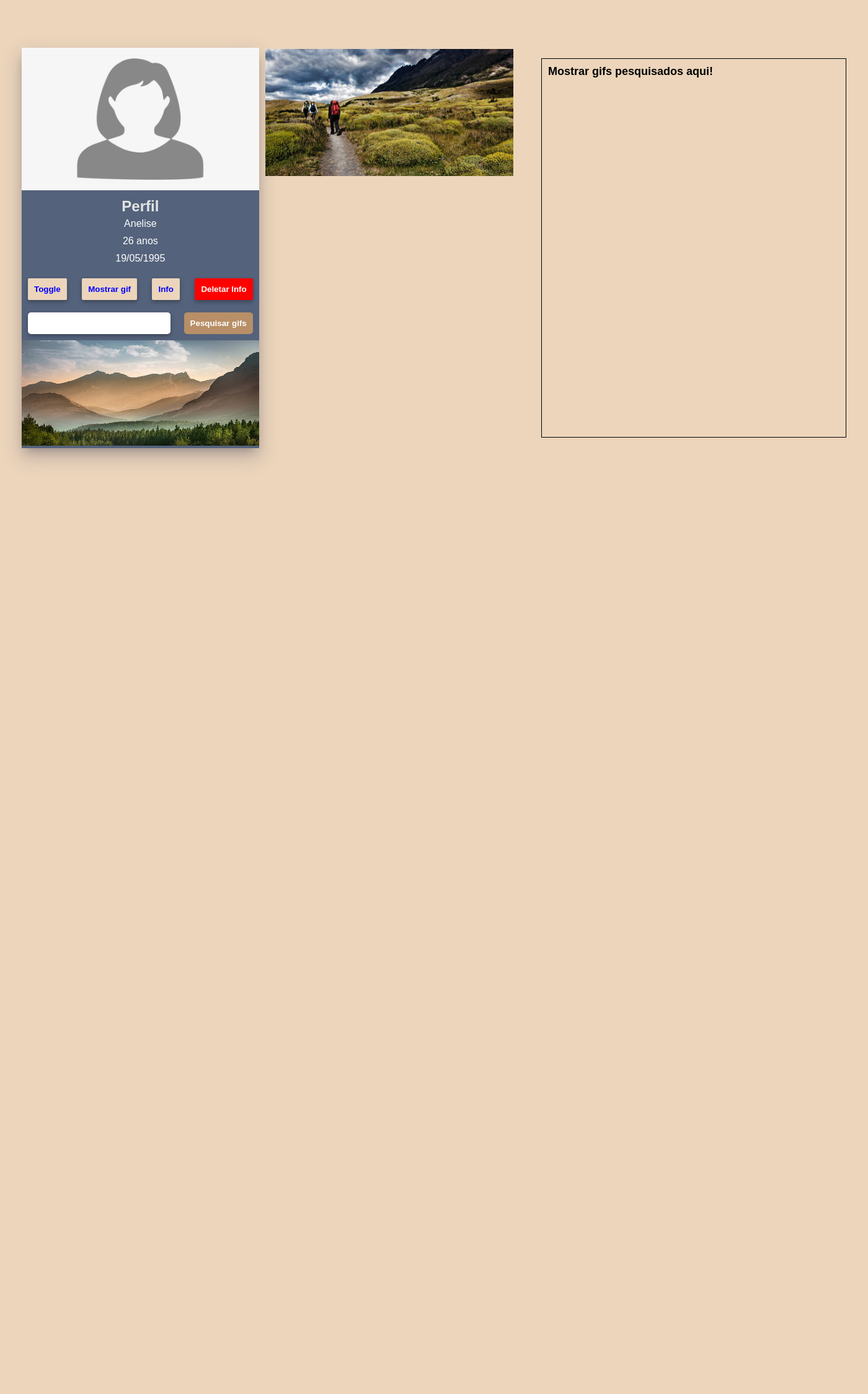
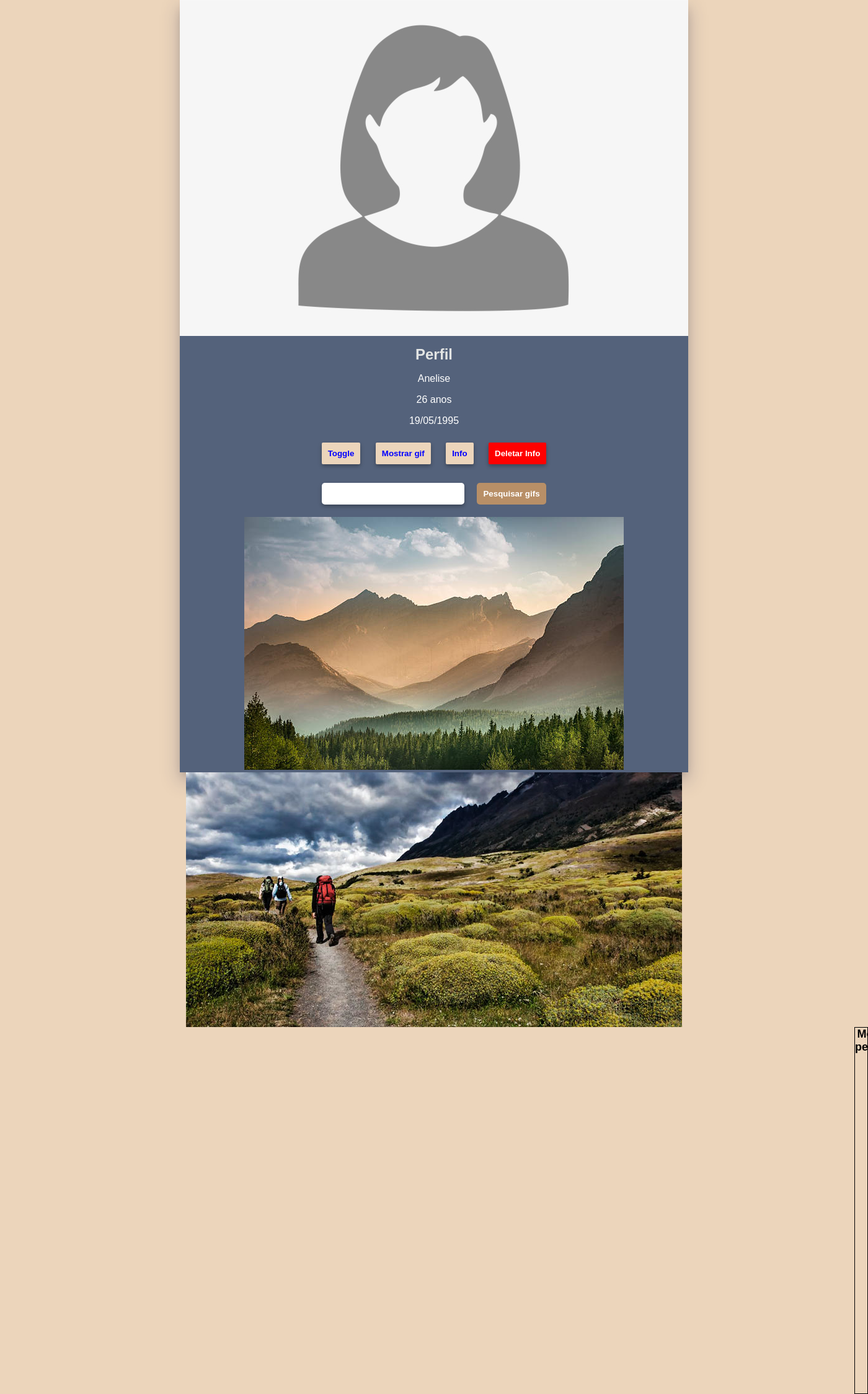
Before and after one commit to anepaz/js-project, a PHP site: page / in a window 1400 px wide; the page is wider, and only the part inside the window is pictured. Shown: that part at 62% size. Before the commit the page ends 747 px from the top of that part, so only its background shows below. Run offline with PHP 8.4, Linux system fonts and the light colour scheme.

Commit message:
add css code to work with mobile first approach

```diff
--- a/index.html
+++ b/index.html
@@ -40,7 +40,7 @@
 
     </div>
 
-    <div class="image-grid">
+    <div id="image-grid">
       <div class="wrapper">
         <img src="img/photo-2.jpg" alt="People doing trekking on a field">
       </div>
--- a/style.css
+++ b/style.css
@@ -1,33 +1,48 @@
 body {
   background-color: #ECD5BB;
-  height: 100vh;
   margin: 0;
   padding: 0;
   color: white;
   font-family: sans-serif;
+  height: 100vh;
+  width: 100vw;
+
 }
 
 #container {
   display: flex;
+  flex-direction: column;
+  justify-content: center;
+  align-items: center;
   text-align: center;
-  align-items: center;
-  margin-left: 35px;
-  height: 100%;
 }
 
 .box {
   background-color: #54627B;
   box-shadow: rgba(50, 50, 93, 0.25) 0px 13px 27px 2px, rgba(0, 0, 0, 0.3) 0px 8px 16px -8px;
+  display: flex;
+  flex-direction: column;
+  text-align: center;
+  align-items: center;
+  float: left;
 }
 
 .profile-pic {
-  height: 230px;
   width: 100%;
 }
 
-.text-content {
+.imgFade {
+  width: 100%;
+  object-fit: cover;
+}
+
+h1, h2 {
+  font-size: 24px;
+  color: #E3E5E4;
+}
+
+p {
   font-size: 16px;
-  line-height: 12px;
 }
 
 #toggle, #infoBtn, #randomGif {
@@ -61,26 +76,9 @@ body {
   box-shadow: 0px 3px 6px rgba(0, 0, 0, 0.3);
 }
 
-.title-prof {
-  color: #E3E5E4;
-  font-size: 24px;
-}
-
-#text {
-  line-height: 10px;
-  color: white;
-  font-size: 14px;
-}
-
-#text h2 {
-  font-size: 20px;
-  color: #E3E5E4;
-}
-
 .search-box {
-  padding: 10px;
+  padding: 20px;
   display: flex;
-  justify-content: space-between;
   align-items: center;
 }
 
@@ -101,6 +99,7 @@ input[type='search'] {
   color: white;
   font-weight: bold;
   background-color: #B88F67;
+  margin-left: 20px;
 }
 
 .search-btn:hover {
@@ -113,25 +112,25 @@ input[type='search'] {
 }
 
 .imgFade {
-  height: 170px;
+  height: 100%;
   width: 100%;
   opacity: 0;
   transition: opacity 2s;
 }
 
-.wrapper {
+#image-grid, .wrapper {
   display: flex;
-  width: 25em;
+  flex-direction: column;
   justify-content: center;
-  position: absolute;
-  bottom: 62%;
-  margin-bottom: 20px;
+  align-items: center;
+
 }
 
 .wrapper img {
   animation: 3s ease-in slideIn;
   background: #54627B;
-  overflow: hidden;
+  max-width: 100%;
+  height: auto;
 }
 
 @keyframes slideIn {
@@ -141,20 +140,22 @@ input[type='search'] {
 
   100% {
     width: 100%;
-    left: auto;
+    left: 0;
     right: 0;
   }
 }
 
-.image-grid {
-  padding: 10px;
+#giphy-wrapper img{
+  width: 25em;
+  max-height: 22.4em;
+
 }
 
-#giphy-wrapper img{
-  position: absolute;
-  width: 25em;
-  max-height: 22.4em;
-  top: 42%;
+#error-message {
+  width: 200px;
+  margin: 30px;
+  font-size: 16px;
+  color: red;
 }
 
 .results {
@@ -162,13 +163,11 @@ input[type='search'] {
   grid-template-columns: 1fr 1fr 1fr;
   grid-auto-rows: 100px;
   gap: 10px;
-  width: 470px;
-  height: 590px;
   justify-content: center;
   margin-left: auto;
-  margin-right: 35px;
   border: 1px solid black;
-  padding: 10px;
+  max-width: 100%;
+  height: 590px;
 }
 
 .results h2 {
@@ -180,14 +179,7 @@ input[type='search'] {
 
 .result-images {
   height: 100%;
-  width: 100%;
+  max-width: 100%;
   object-fit: cover;
   padding-top: 40px;
 }
-
-#error-message {
-  width: 200px;
-  margin: 30px;
-  font-size: 16px;
-  color: red;
-}
```
